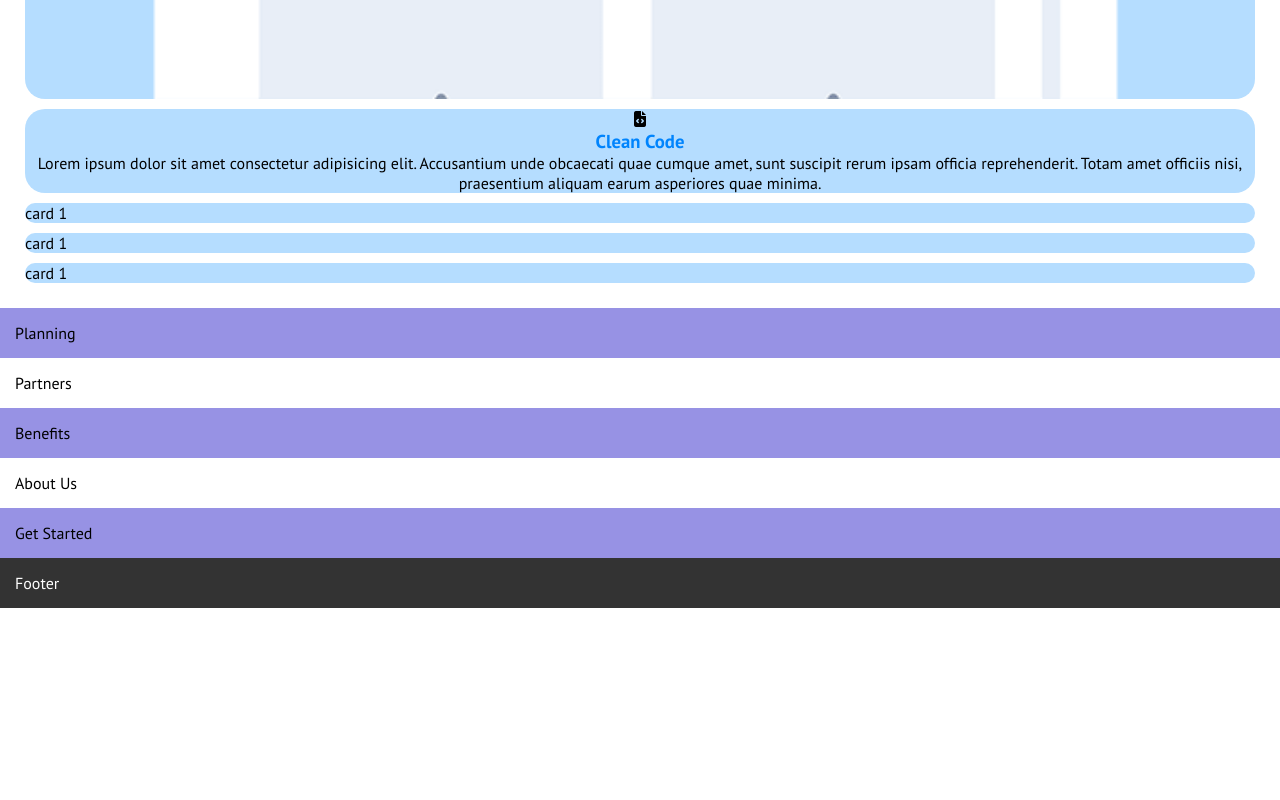
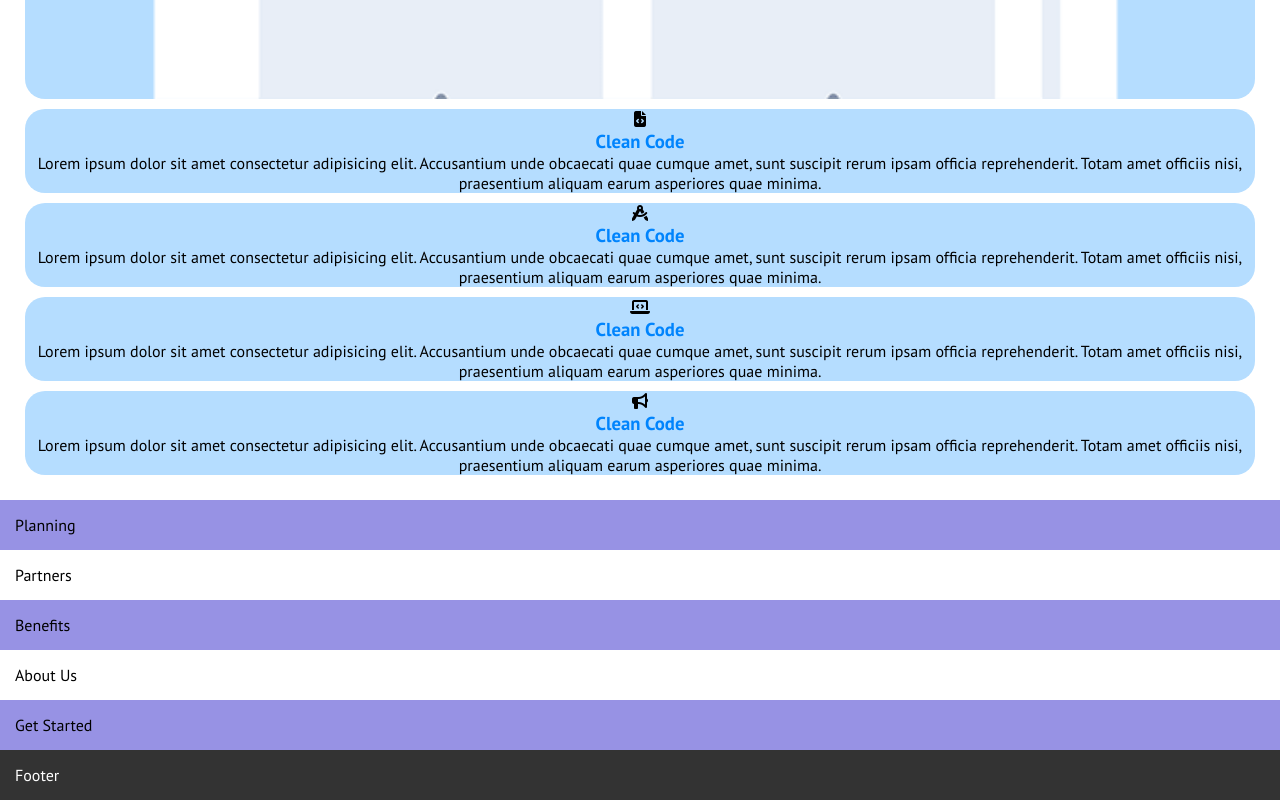
Before and after one commit to Plvmmu10/htmlcss-responsive-layout, a plain HTML site: page index.html in a window 1280 px wide. Shown: the part 1576-2376 px from the top of the page. Before the commit the page ends 2184 px from the top, so only its background shows below. Drawn offline with Linux system fonts and the light colour scheme.

Commit message:
added remaining card in intro section

```diff
--- a/index.html
+++ b/index.html
@@ -70,27 +70,49 @@
                 </div>
 
 
-
+                <!-- CLEAN CODE CARD -->
                 <div class="card small-radius text-center">
-                    <i class="fa-solid fa-file-code"></i>
+                    <i class="fa-solid fa-file-code main-icon"></i>
 
                     <h3>Clean Code</h3>
+
                     <p>Lorem ipsum dolor sit amet consectetur adipisicing elit. Accusantium unde obcaecati quae cumque
                         amet, sunt suscipit rerum ipsam officia reprehenderit. Totam amet officiis nisi, praesentium
                         aliquam earum asperiores quae minima.</p>
 
                 </div>
 
-                <div class="card small-radius">
-                    card 1
+                <div class="card small-radius text-center">
+                    <i class="fa-solid fa-compass-drafting main-icon"></i>
+
+                    <h3>Clean Code</h3>
+
+                    <p>Lorem ipsum dolor sit amet consectetur adipisicing elit. Accusantium unde obcaecati quae cumque
+                        amet, sunt suscipit rerum ipsam officia reprehenderit. Totam amet officiis nisi, praesentium
+                        aliquam earum asperiores quae minima.</p>
+
                 </div>
 
-                <div class="card small-radius">
-                    card 1
+                <div class="card small-radius text-center">
+                    <i class="fa-solid fa-laptop-code main-icon"></i>
+
+                    <h3>Clean Code</h3>
+
+                    <p>Lorem ipsum dolor sit amet consectetur adipisicing elit. Accusantium unde obcaecati quae cumque
+                        amet, sunt suscipit rerum ipsam officia reprehenderit. Totam amet officiis nisi, praesentium
+                        aliquam earum asperiores quae minima.</p>
+
                 </div>
 
-                <div class="card small-radius">
-                    card 1
+                <div class="card small-radius text-center">
+                    <i class="fa-solid fa-bullhorn main-icon"></i>
+
+                    <h3>Clean Code</h3>
+
+                    <p>Lorem ipsum dolor sit amet consectetur adipisicing elit. Accusantium unde obcaecati quae cumque
+                        amet, sunt suscipit rerum ipsam officia reprehenderit. Totam amet officiis nisi, praesentium
+                        aliquam earum asperiores quae minima.</p>
+
                 </div>
             </div>
         </section>
```
